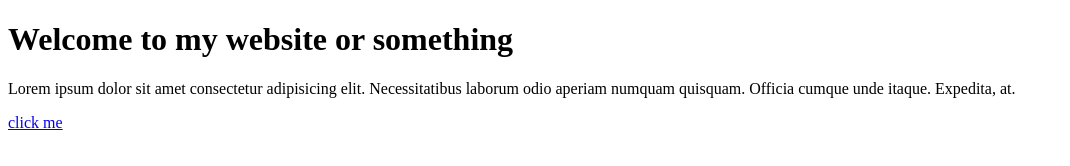
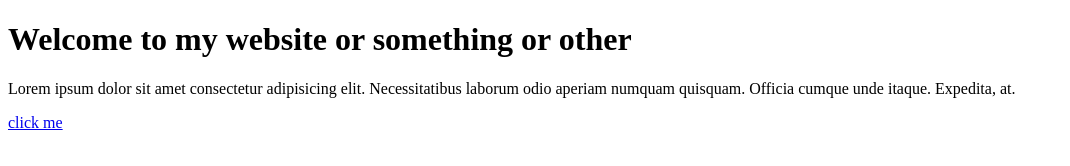
Before and after one commit to alannarisse/alannarisse.github.io, a plain HTML site: page index.html in a window 1280 px wide. Shown: the whole page, without its empty margins (0-1070 px from the left). Drawn offline with Linux system fonts and the light colour scheme.

Commit message:
changed the header

```diff
--- a/index.html
+++ b/index.html
@@ -7,7 +7,7 @@
 </head>
 <body>
 
-  <h1>Welcome to my website or something</h1>
+  <h1>Welcome to my website or something or other</h1>
   <p>Lorem ipsum dolor sit amet consectetur adipisicing elit. Necessitatibus laborum odio aperiam numquam quisquam. Officia cumque unde itaque. Expedita, at.</p>
   <a href="http://google.com">click me</a>
 
```
